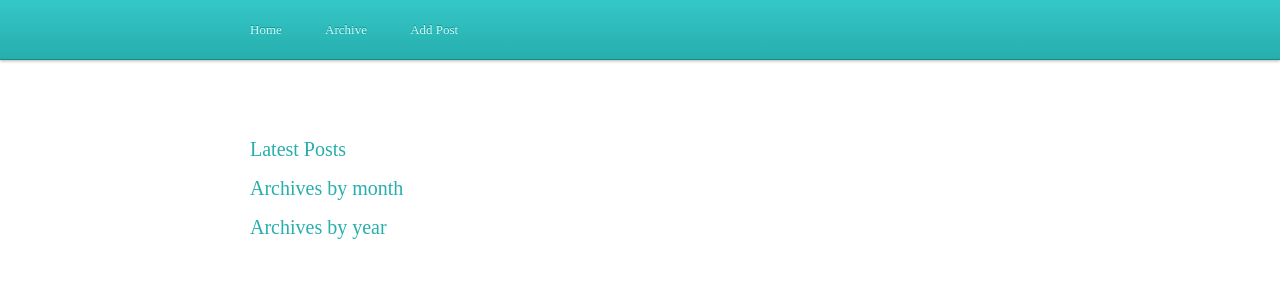
After one commit to theras/potato-blog, a Django app: template core/templates/archive/index.html in a window 1280 px wide. The commit adds this page. Shown: the top 300 px of the page. Run offline with Django 3.2, Linux system fonts and the light colour scheme; the template is opened without the code that fills it, so the values that code supplies are empty; parts of the project's set-up code (start-up, migrations or seed data) failed here and were passed over.

Commit message:
Archive page structure added

```diff
--- /dev/null
+++ b/core/templates/archive/index.html
@@ -0,0 +1,22 @@
+{% extends "layout/base.html" %}
+
+{% block content %}
+
+<h1>Latest Posts</h1>
+{% for post in latest_posts %}
+	<p class="posted_on">{{ post.title }}</p>
+{% endfor %}
+
+{% regroup posts by date_published|date:"F Y" as posts_by_month %}
+<h1>Archives by month</h1>
+{% for months in posts_by_month %}
+	<p class="posted_on">{{ months.grouper }}</p>
+{% endfor %}
+
+
+{% regroup posts by date_published|date:"Y" as posts_by_year %}
+<h1>Archives by year</h1>
+{% for year in posts_by_year %}
+	<p class="posted_on">{{ year.grouper }}</p>
+{% endfor %}
+{% endblock content %}
--- a/core/templates/layout/base.html
+++ b/core/templates/layout/base.html
@@ -10,6 +10,7 @@
 	<section class="container">
 		<ul class="nav">
 		  <li><a class="{% ifequal request.path "/" %}active{% endifequal %}" href="/">Home</a></li>
+		  <li><a class="{% ifequal request.path "/archive/" %}active{% endifequal %}" href="/archive/">Archive</a></li>
 		  <li><a class="{% ifequal request.path "/admin/add/" %}active{% endifequal %}"href="/admin/add/">Add Post</a></li>
 		</ul>
 	</section>
--- a/core/urls.py
+++ b/core/urls.py
@@ -13,6 +13,13 @@ urlpatterns = patterns('core.views',
         r'^admin/$',
         'admin_post_list',
         name = 'admin_post_list',
+    ),
+
+    url(
+        r'^archive/$',
+        'archive',
+        name = 'archive_index',
+
     ),
 
     url(
```
Also changed, not shown: core/views/post_views.py (+11 -1 lines).
